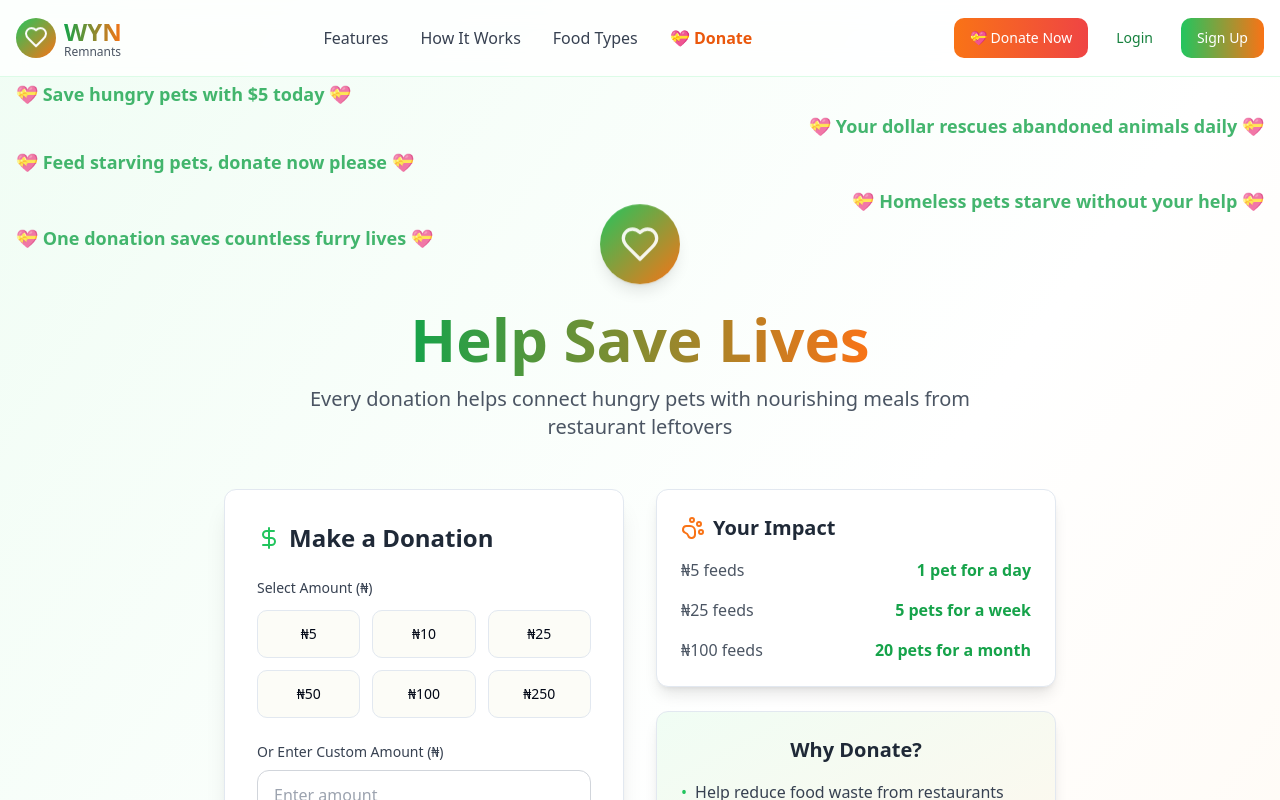
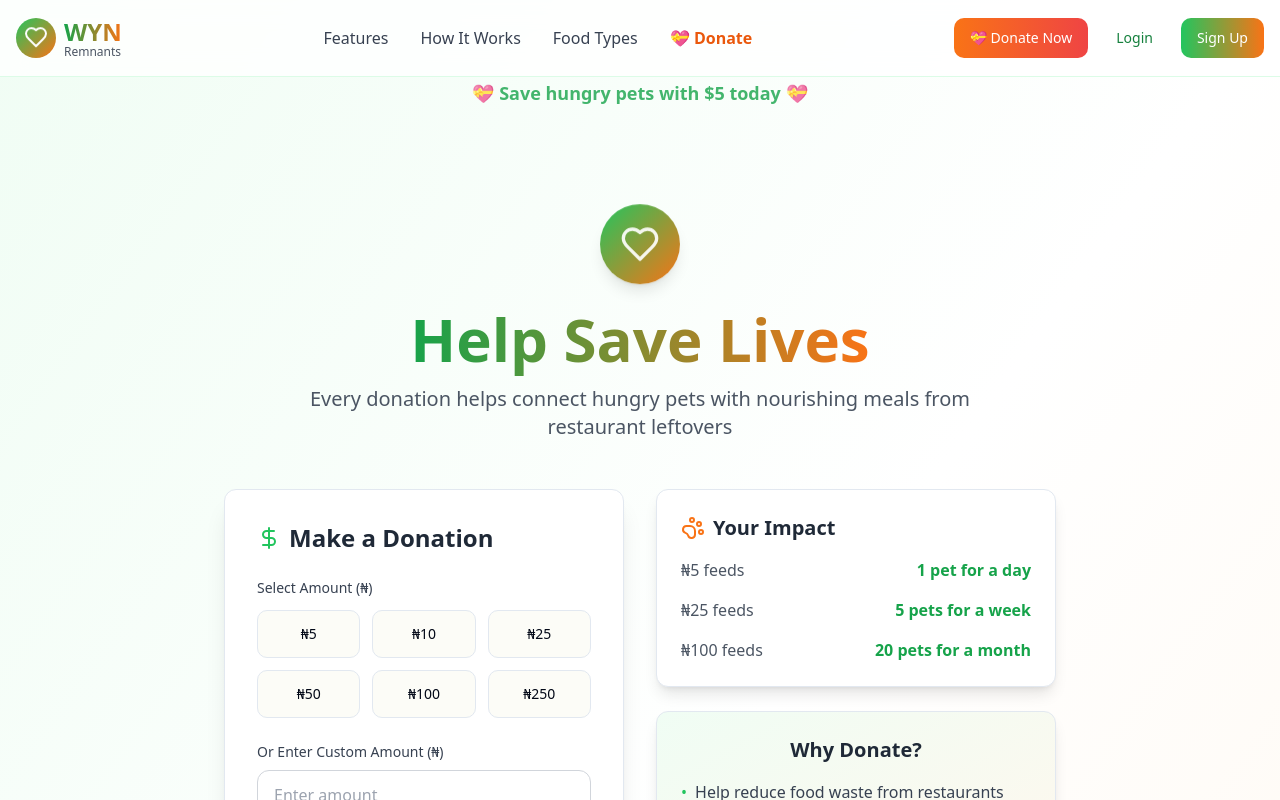
Before and after one commit to Yakamata2023/furry-food-finds-wyn, a React (Vite) app: page /donate in a window 1280 px wide. Shown: the top 800 px of the page. Built offline with nearby package versions, Linux system fonts and the light colour scheme.

Commit message:
Feat: Implement donation message slides
Implement a sliding display for donation messages on the donation page, with each message appearing for 7 seconds.

```diff
--- a/src/pages/Donation.tsx
+++ b/src/pages/Donation.tsx
@@ -1,5 +1,4 @@
-
-import { useState } from "react";
+import { useState, useEffect } from "react";
 import { Button } from "@/components/ui/button";
 import { Card, CardContent } from "@/components/ui/card";
 import Header from "@/components/Header";
@@ -14,6 +13,7 @@ const Donation = () => {
     name: "",
     phone: ""
   });
+  const [currentMessageIndex, setCurrentMessageIndex] = useState(0);
 
   const donationMessages = [
     "Save hungry pets with $5 today",
@@ -22,6 +22,17 @@ const Donation = () => {
     "Homeless pets starve without your help",
     "One donation saves countless furry lives"
   ];
+
+  // Cycle through messages every 7 seconds
+  useEffect(() => {
+    const interval = setInterval(() => {
+      setCurrentMessageIndex((prevIndex) =>
+        (prevIndex + 1) % donationMessages.length
+      );
+    }, 7000);
+
+    return () => clearInterval(interval);
+  }, [donationMessages.length]);
 
   const predefinedAmounts = [5, 10, 25, 50, 100, 250];
 
@@ -75,23 +86,15 @@ const Donation = () => {
     <div className="min-h-screen bg-gradient-to-br from-wynGreen-50 via-white to-wynOrange-50">
       <Header onOpenAuth={() => {}} />
 
-      {/* Floating Donation Messages */}
+      {/* Single Floating Donation Message */}
       <div className="fixed top-20 left-0 right-0 z-40 pointer-events-none">
-        <div className="container mx-auto px-4">
-          {donationMessages.map((message, index) => (
-            <div
-              key={index}
-              className={`floating-text text-lg font-bold text-wynGreen-600 mb-2 animate-bounce-gentle opacity-80 ${
-                index % 2 === 0 ? 'text-left' : 'text-right'
-              }`}
-              style={{
-                animationDelay: `${index * 0.5}s`,
-                animationDuration: `${3 + index * 0.2}s`
-              }}
-            >
-              💝 {message} 💝
-            </div>
-          ))}
+        <div className="container mx-auto px-4 text-center">
+          <div
+            key={currentMessageIndex}
+            className="floating-text text-lg font-bold text-wynGreen-600 animate-bounce-gentle opacity-80"
+          >
+            💝 {donationMessages[currentMessageIndex]} 💝
+          </div>
         </div>
       </div>
 
```
